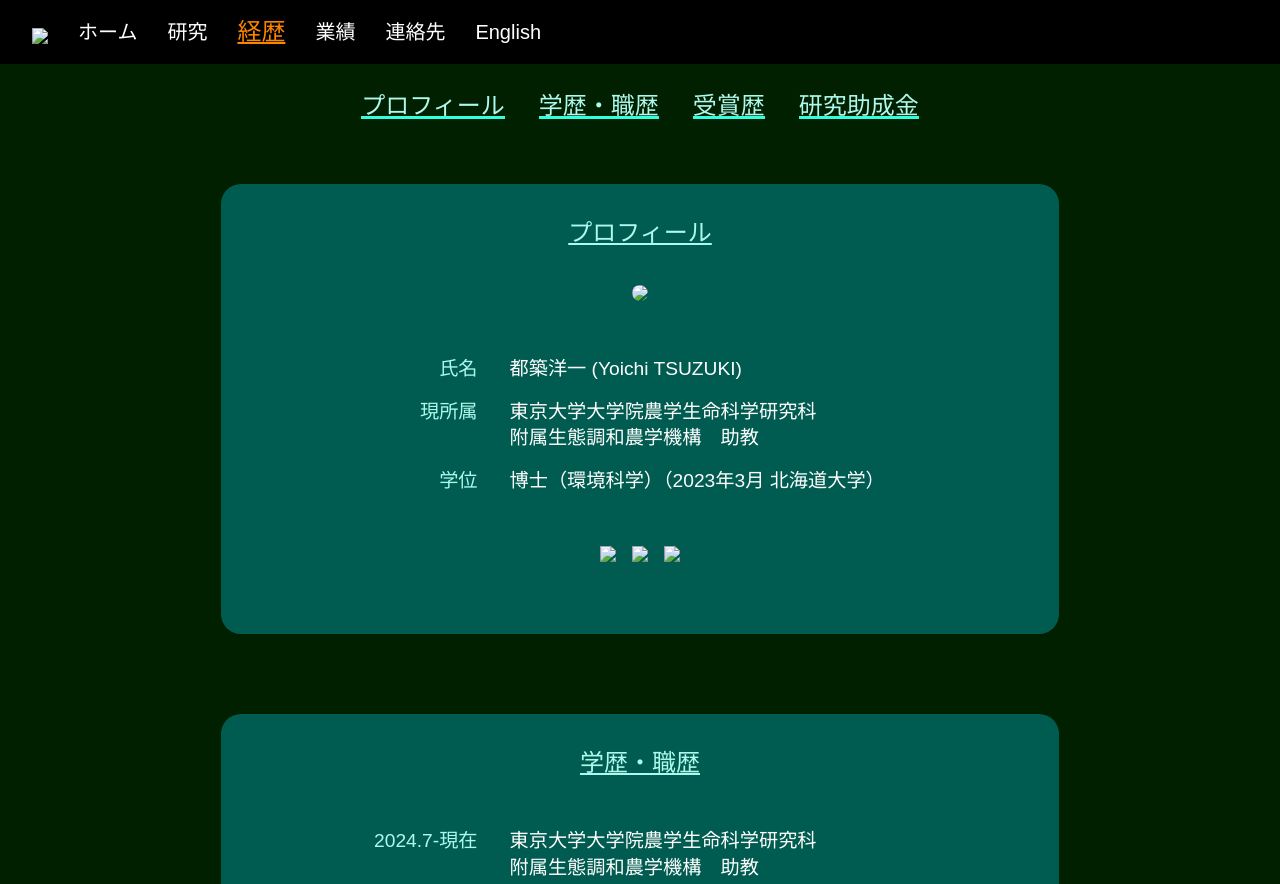
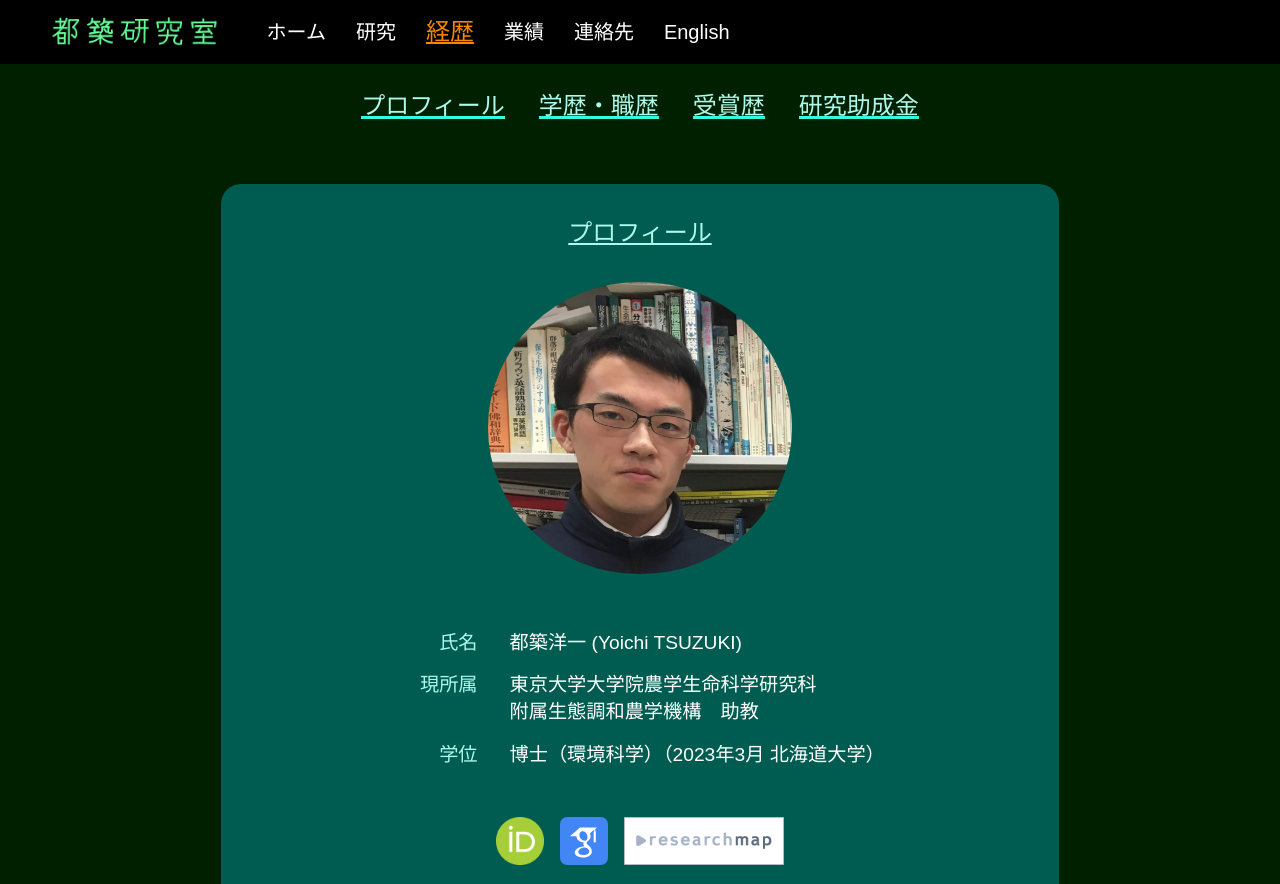
Before and after one commit to ytsuzk/page, a plain HTML site: page profile.html in a window 1280 px wide. Shown: the top 884 px of the page. Drawn offline with Linux system fonts and the light colour scheme; some packages are replaced by stand-ins of ours.

Commit message:
Update profile.html

```diff
--- a/profile.html
+++ b/profile.html
@@ -15,8 +15,8 @@
     <header class="page-header">
       <nav>
         <ul class="main-nav">
-          <li><a href="main.html"><img class="logo" src="lab_logo_j.png"></a></li>
-          <li><a href="main.html">ホーム</a></li>
+          <li><a href="index.html"><img class="logo" src="images/lab_logo_j.png"></a></li>
+          <li><a href="index.html">ホーム</a></li>
           <li><a href="research.html">研究</a></li>
           <li><a href="profile.html"><currentplace>経歴</currentplace></a></li>
           <li><a href="achievements.html">業績</a></li>
@@ -41,7 +41,7 @@
       <div id="profile" class="body-profile-box">
         <div class="body-profile">
           <h3>プロフィール</h3>
-          <p><img class="body-image" src="YoichiTsuzuki1.jpg"></p>
+          <p><img class="body-image" src="images/YoichiTsuzuki1.jpg"></p>
           <table class="profile-table">
             <tr> <th>氏名</th> <td>都築洋一 (Yoichi TSUZUKI) </td></tr>
             <tr> <th>現所属</th> <td>東京大学大学院農学生命科学研究科<br>附属生態調和農学機構　助教 </td></tr>
@@ -50,13 +50,13 @@
 
           <ul class="links">
             <li><a href="https://orcid.org/0000-0002-9109-0528" target="_blank">
-              <img class="body-links-panel" src="ORCID Logomark 128x128.png">
+              <img class="body-links-panel" src="images/ORCID Logomark 128x128.png">
             </a></li>
             <li><a href="https://scholar.google.co.jp/citations?user=L-0qWkYAAAAJ&hl=en" target="_blank">
-              <img class="body-links-panel" src="google-scholar.svg">
+              <img class="body-links-panel" src="images/google-scholar.svg">
             </a></li>
             <li><a href="https://researchmap.jp/ytsuzuki" target="_blank">
-              <img class="body-links-panel" src="researchmap220.gif">
+              <img class="body-links-panel" src="images/researchmap220.gif">
             </a></li>
           <!--
             <li>もご覧ください</li>
```
